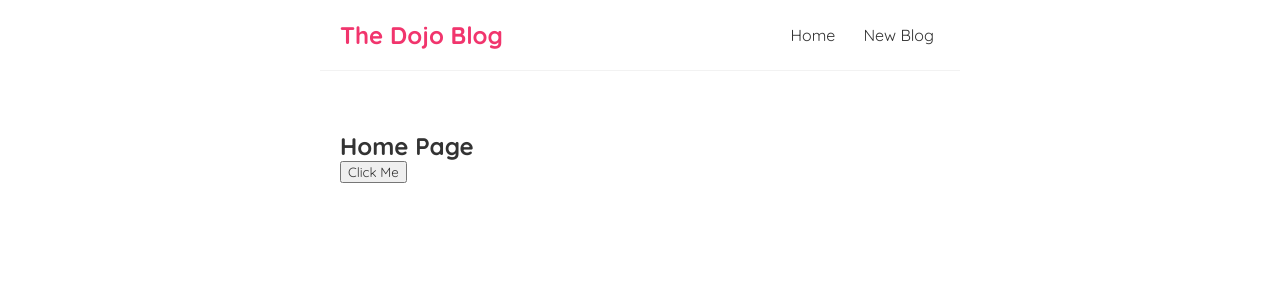
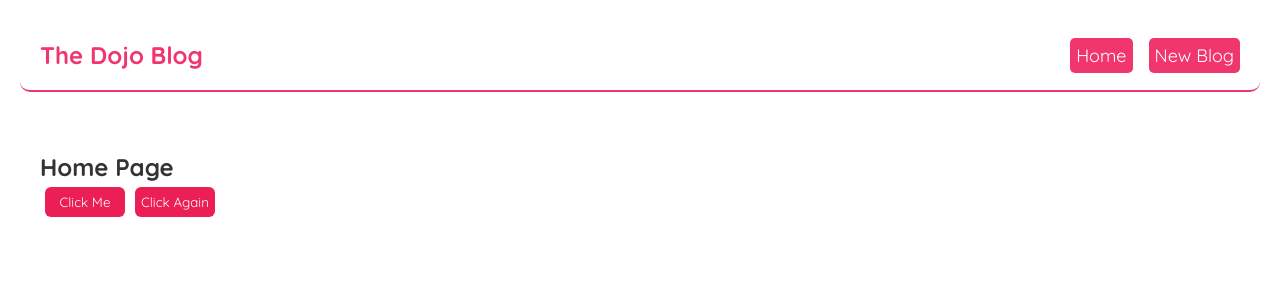
Before and after one commit to PasinduRashmika/Dojo-blog, a React (Create React App) app: page / in a window 1280 px wide. Shown: the top 300 px of the page. Built offline with nearby package versions, Linux system fonts and the light colour scheme.

Commit message:
Add styles and click events

```diff
--- a/src/App.css
+++ b/src/App.css
@@ -1,12 +1,6 @@
 .App {
   text-align: center;
 }
-
-.App-logo {
-  height: 40vmin;
-  pointer-events: none;
-}
-
 @media (prefers-reduced-motion: no-preference) {
   .App-logo {
     animation: App-logo-spin infinite 20s linear;
--- a/src/App.js
+++ b/src/App.js
@@ -1,13 +1,15 @@
-import './index.css';
-import Navbar from './Navbar';
-import Home from './Home';
+import "./index.css";
+import Navbar from "./Navbar";
+import Home from "./Home";
 
 function App() {
   return (
     <div className="App">
-      <Navbar/>
-      <div className="content">
-        <Home/>
+      <Navbar />
+      <div className="container">
+        <div className="content">
+          <Home />
+        </div>
       </div>
     </div>
   );
--- a/src/Home.js
+++ b/src/Home.js
@@ -2,12 +2,16 @@ const Home = () => {
 
     const handelClick= ()=>{
         console.log("Hello Pasindu");
+
     }
 
     return (
         <div className="home">
             <h2>Home Page</h2>
-            <button onClick={handelClick()}>Click Me</button>
+            <button  className="btn1" onClick={
+                handelClick}>Click Me</button>
+            <button className="btn1" onClick={
+                ()=>{console.log('Hi Pasindu')}}>Click Again</button>
         </div>
     );
 }
--- a/src/index.css
+++ b/src/index.css
@@ -9,9 +9,13 @@
   padding: 20px;
   display: flex;
   align-items: center;
-  max-width: 600px;
+   max-width: 1200px;
   margin: 0 auto;
-  border-bottom: 1px solid #f2f2f2;
+  /* border-bottom: 1px solid #f2f2f2; */
+  border-bottom: 2px #f1356d solid;
+  border-radius: 10px;
+  margin-top: 20px;
+  width: 100%;
 }
 .navbar h1{
   color: #f1356d;
@@ -24,11 +28,32 @@
   padding: 6px;
   margin-left: 16px;
 }
-.navbar:hover{
+.navbar a:hover{
   color: #f1356d;
 }
 .content{
-  max-width: 600px;
+  max-width: 1200px;
   margin: 40px auto;
   padding: 20px;
+
 }
+/* .home{
+  display: flex;
+} */
+.navbar a{
+  color: #fff;
+  font-size: 18px;
+  box-sizing: border-box;
+  background-color: #f1356d;
+  border-radius: 5px;
+}
+.btn1{
+  padding: 5px;
+  margin: 5px;
+  border-radius: 6px;
+  background: hsl(344, 84%, 52%);
+  color: #fff;
+  border: none;
+  width: 80px;
+  height: 30px;
+}
```
